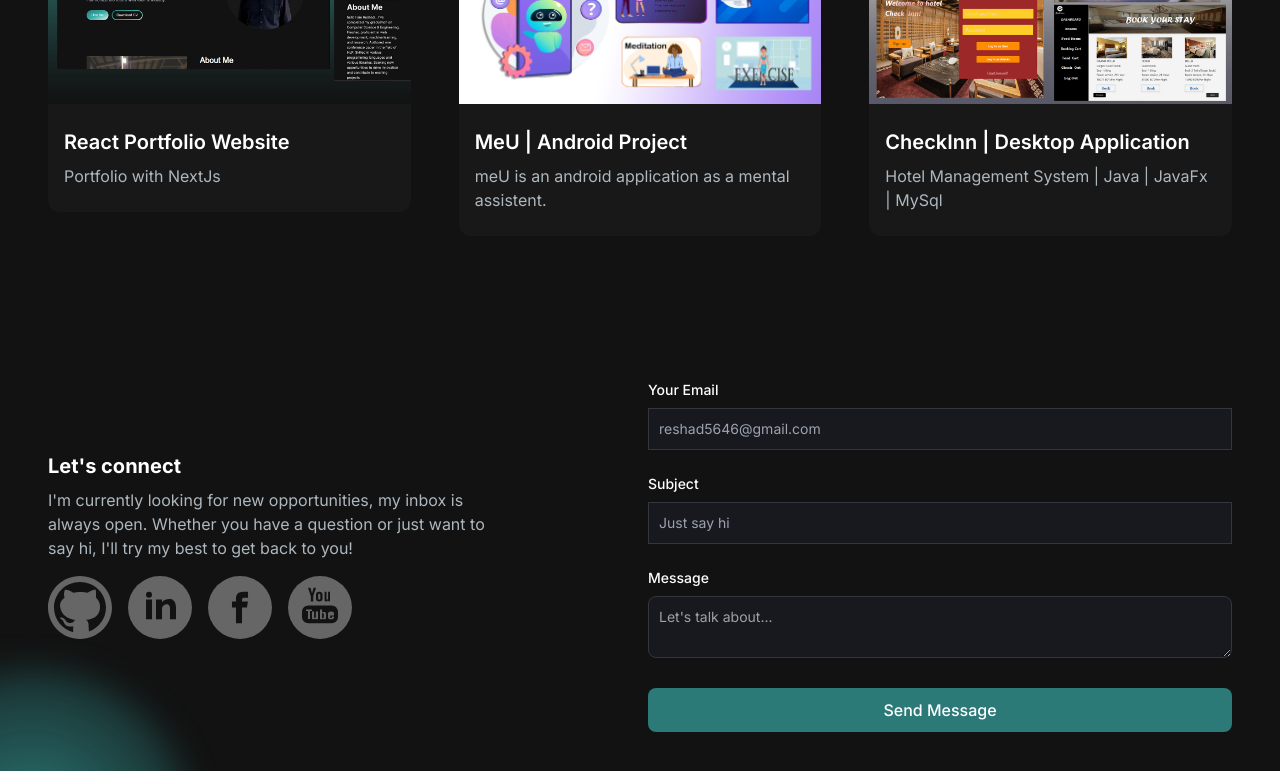
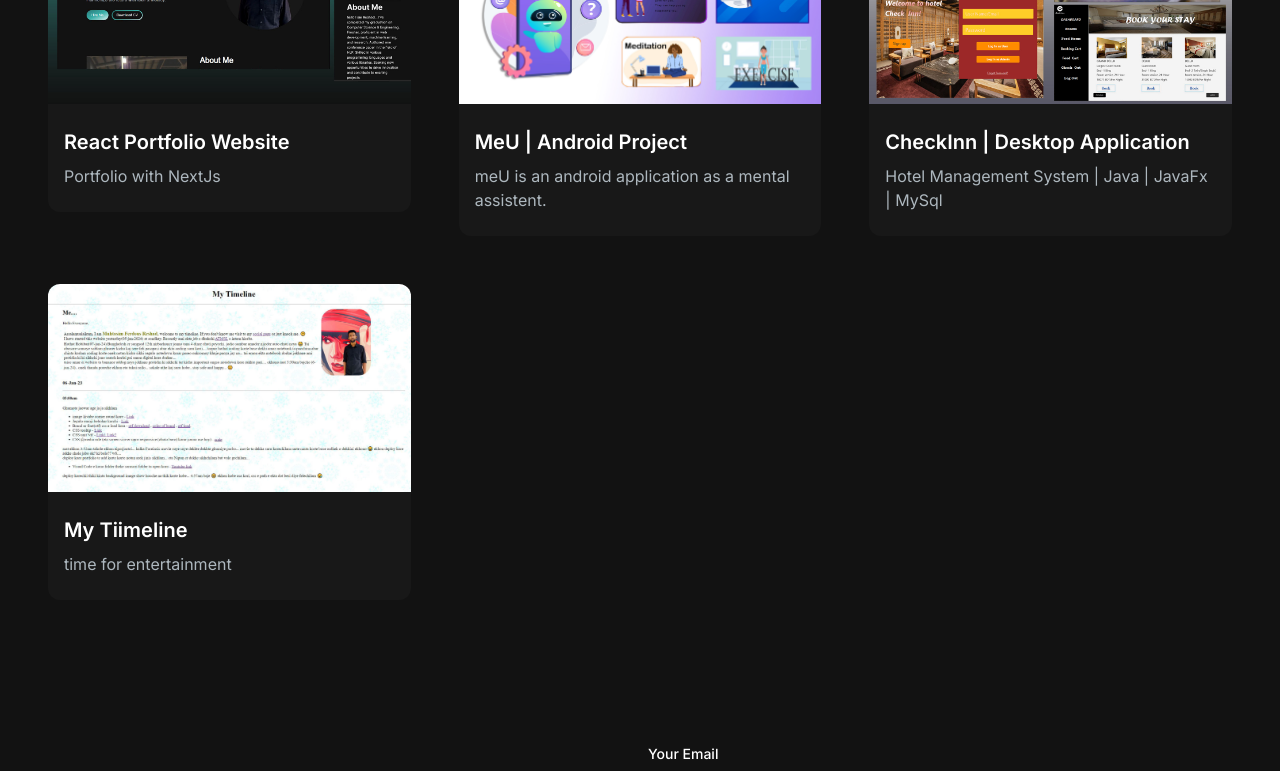
Before and after one commit to MFReshad/mfreshad-portfolio, a Next.js app: page / in a window 1280 px wide. Shown: the part 1748-2519 px from the top of the page. Built offline with nearby package versions, Linux system fonts and the light colour scheme.

Commit message:
added a new project "timeline"

```diff
--- a/src/app/components/ProjectSection.jsx
+++ b/src/app/components/ProjectSection.jsx
@@ -31,6 +31,15 @@ const projectData = [
     gitUrl: "https://github.com/MFReshad/CheckInn",
     previewUrl: "https://youtu.be/P7E23oxghlQ",
   },
+  {
+    id: 4,
+    title: "My Tiimeline",
+    description: "time for entertainment",
+    image: "images/projects/4.jpg",
+    tag: ["All", "Web"],
+    gitUrl: "https://github.com/MFReshad/timeline",
+    previewUrl: "https://mfreshad.github.io/timeline/",
+  }
 ];
 const ProjectSection = () => {
   const [tag, setTag] = useState("All");
```
Also changed, not shown: public/images/projects/4.JPG (added).
